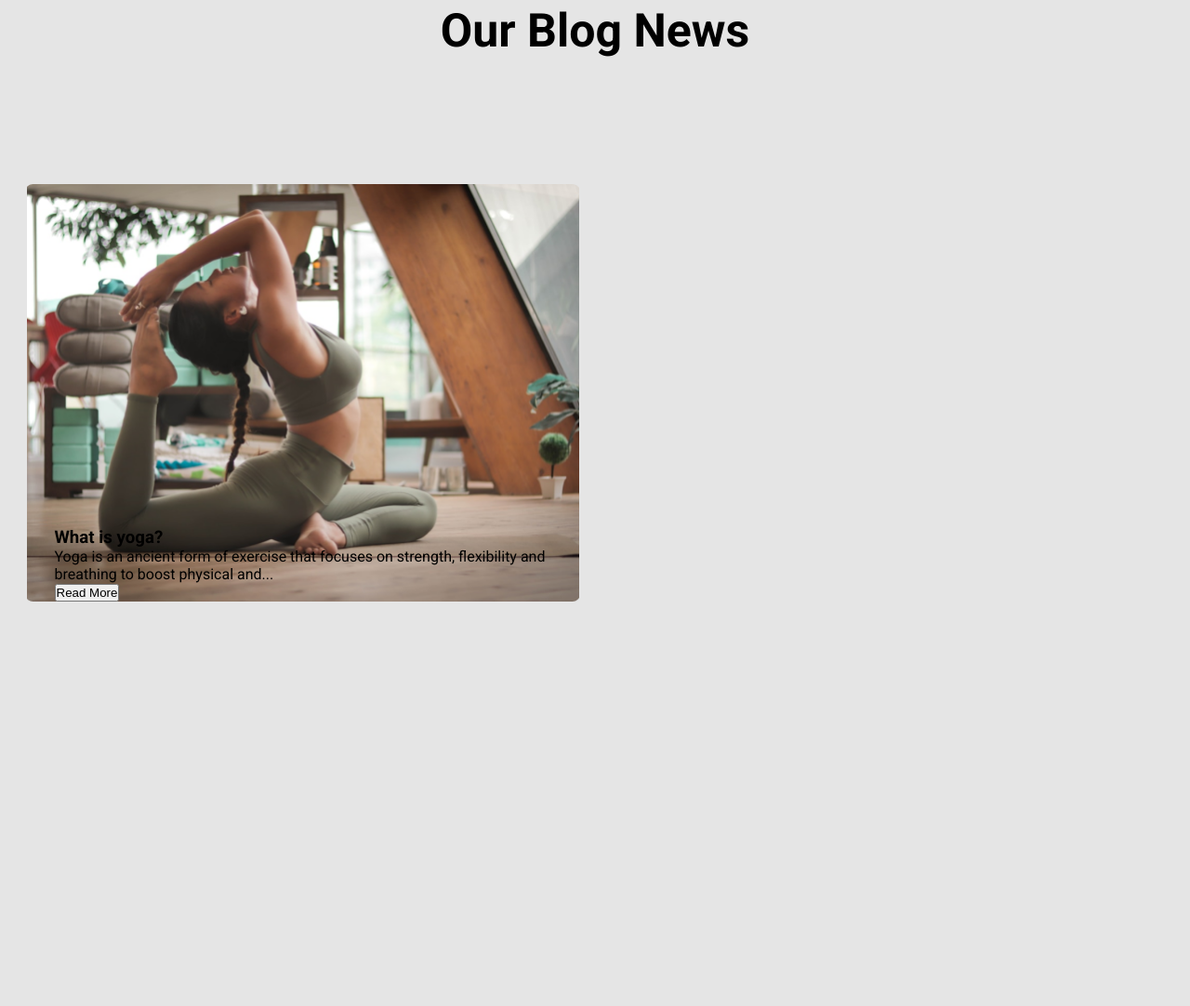
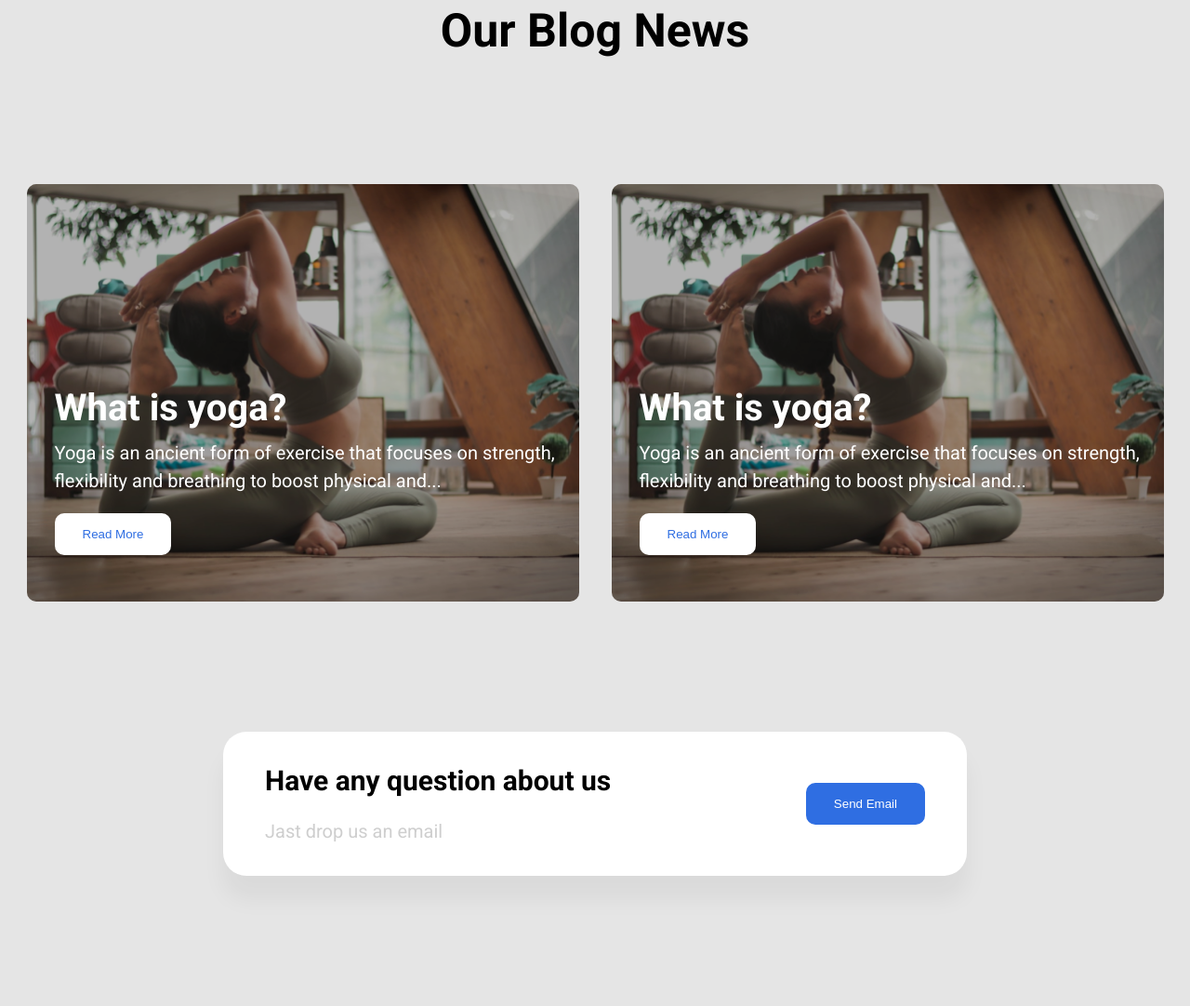
Before and after one commit to Serzhs/yoga-landing-page, a plain HTML site: page index.html in a window 1280 px wide. Shown: the part 4628-5710 px from the top of the page at 93% size. Before the commit the page ends 5415 px from the top, so only its background shows below. Drawn offline with Linux system fonts and the light colour scheme.

Commit message:
Added newsletter section

```diff
--- a/index.html
+++ b/index.html
@@ -357,7 +357,42 @@
                             Read More
                         </button>
                     </div>
+                    <div class="news__overlay"></div>
                 </div>
+                <div class="news__card">
+                    <img src="images/news_1.png" alt="" class="news__image">
+                    <div class="news__card-content">
+                        <h3 class="news__card-header">
+                            What is yoga?
+                        </h3>
+                        <p class="news__card-paragraph">
+                            Yoga is an ancient form of exercise that focuses on strength, flexibility and breathing to boost physical and...
+                        </p>
+                        <button class="news__card-button">
+                            Read More
+                        </button>
+                    </div>
+                    <div class="news__overlay"></div>
+                </div>
+            </div>
+        </div>
+    </section>
+    <section class="section">
+        <div class="section__container">
+            <div class="question">
+
+                <div class="question__content">
+                    <h3 class="question__heading">
+                        Have any question about us
+                    </h3>
+                    <p class="question__paragraph">
+                        Jast drop us an email
+                    </p>
+                </div>
+
+                <button class="question__button">
+                    Send Email
+                </button>
             </div>
         </div>
     </section>
--- a/styles.css
+++ b/styles.css
@@ -378,6 +378,7 @@ body {
 .news__card {
     border-radius: 10px;
     position: relative;
+    overflow: hidden;
 }
 
 .news__image {
@@ -389,17 +390,77 @@ body {
 .news__card-content {
     position: absolute;
     left: 30px;
-    bottom: 0;
+    bottom: 50px;
+    z-index: 2;
 }
 
 .news__card-header {
-
+    font-weight: 700;
+    font-size: 40px;
+    line-height: 47px;
+    color: #FFFFFF;
+    margin-bottom: 10px;
 }
 
 .news__card-paragraph {
-
+    font-weight: 400;
+    font-size: 20px;
+    line-height: 30px;
+    color: #FFFFFF;
+    margin-bottom: 20px;
 }
 
 .news__card-button {
+    border-radius: 10px;
+    background-color: #ffffff;
+    padding: 15px 30px;
+    border: none;
+    color: #2f6ee2;
+    cursor: pointer;
+}
 
+.news__overlay {
+    background-color: #000000;
+    opacity:0.3;
+    position: absolute;
+    left: 0;
+    top: 0;
+    width: 100%;
+    height: 100%;
 }
+
+.question {
+    display: flex;
+    justify-content: space-between;
+    align-items: center;
+    width: 100%;
+    max-width: 800px;
+    margin: 0 auto;
+    background-color: #ffffff;
+    box-shadow: 0px 25px 25px rgba(0, 0, 0, 0.05);
+    border-radius: 25px;
+    padding: 35px 45px;
+}
+
+.question__heading {
+    font-weight: 700;
+    font-size: 30px;
+    line-height: 35px;
+    color: #000000;
+    margin-bottom: 25px;
+ }
+
+ .question__paragraph {
+    font-size: 20px;
+    line-height: 25px;
+    color: rgba(196, 196, 196, 0.83);
+ }
+
+ .question__button {
+    border-radius: 10px;
+    background-color: #2f6ee2;
+    padding: 15px 30px;
+    border: none;
+    color: #ffffff;
+    cursor: pointer;
+ }
```
